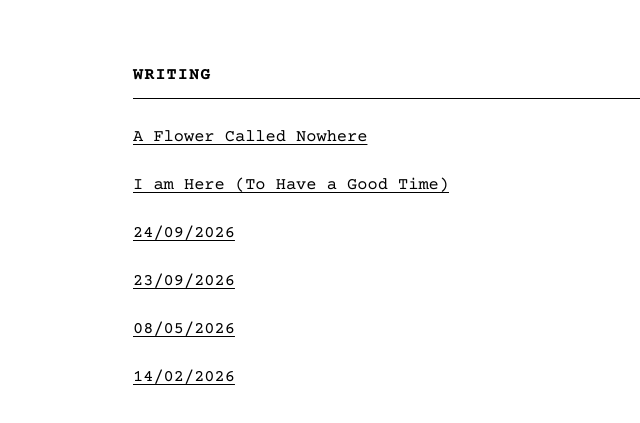
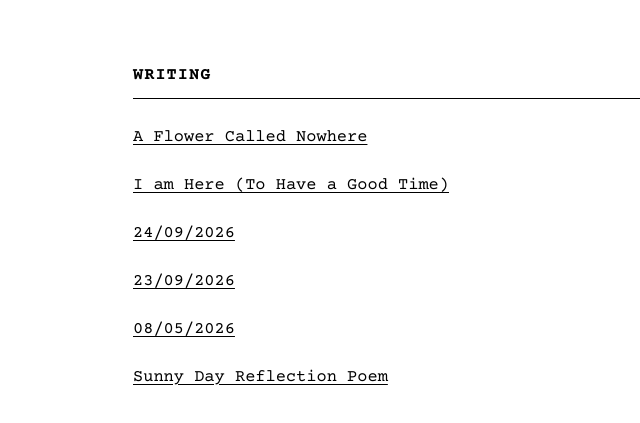
Before and after one commit to patrick-jack-mckendry/patrick-jack-mckendry.github.io, a plain HTML site: page index.html in a window 1280 px wide. Shown: the part 123-546 px from the top of the page, without its empty margins (182-822 px from the left). Drawn offline with nearby package versions, Linux system fonts and the light colour scheme.

Commit message:
Rename February poem homepage link to Sunny Day Reflection Poem

```diff
--- a/index.html
+++ b/index.html
@@ -32,7 +32,7 @@
 </p>
 
 <p>
-    <a href="articles/14-02-2026.html">14/02/2026</a>
+    <a href="articles/14-02-2026.html">Sunny Day Reflection Poem</a>
 </p>
 </body>
 </html>
```
